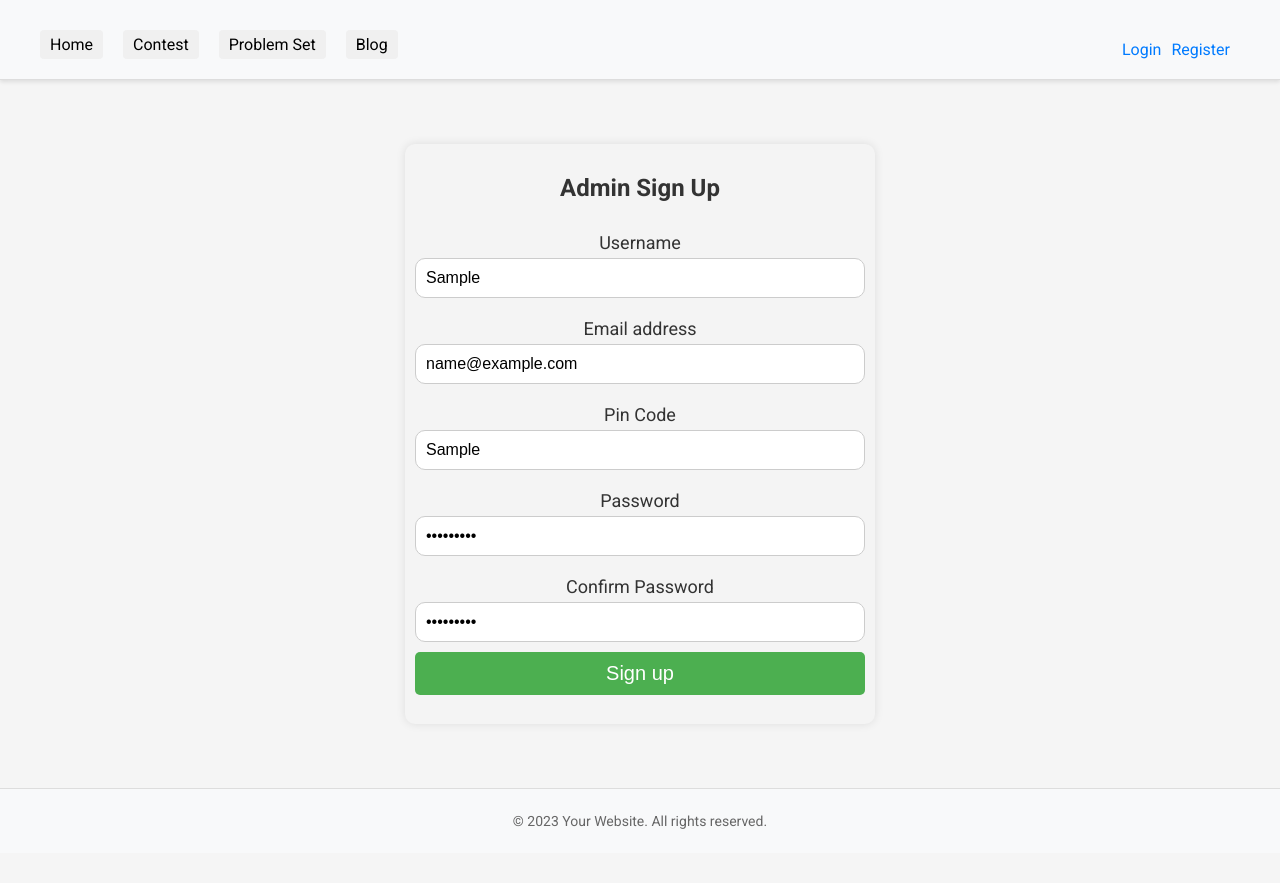
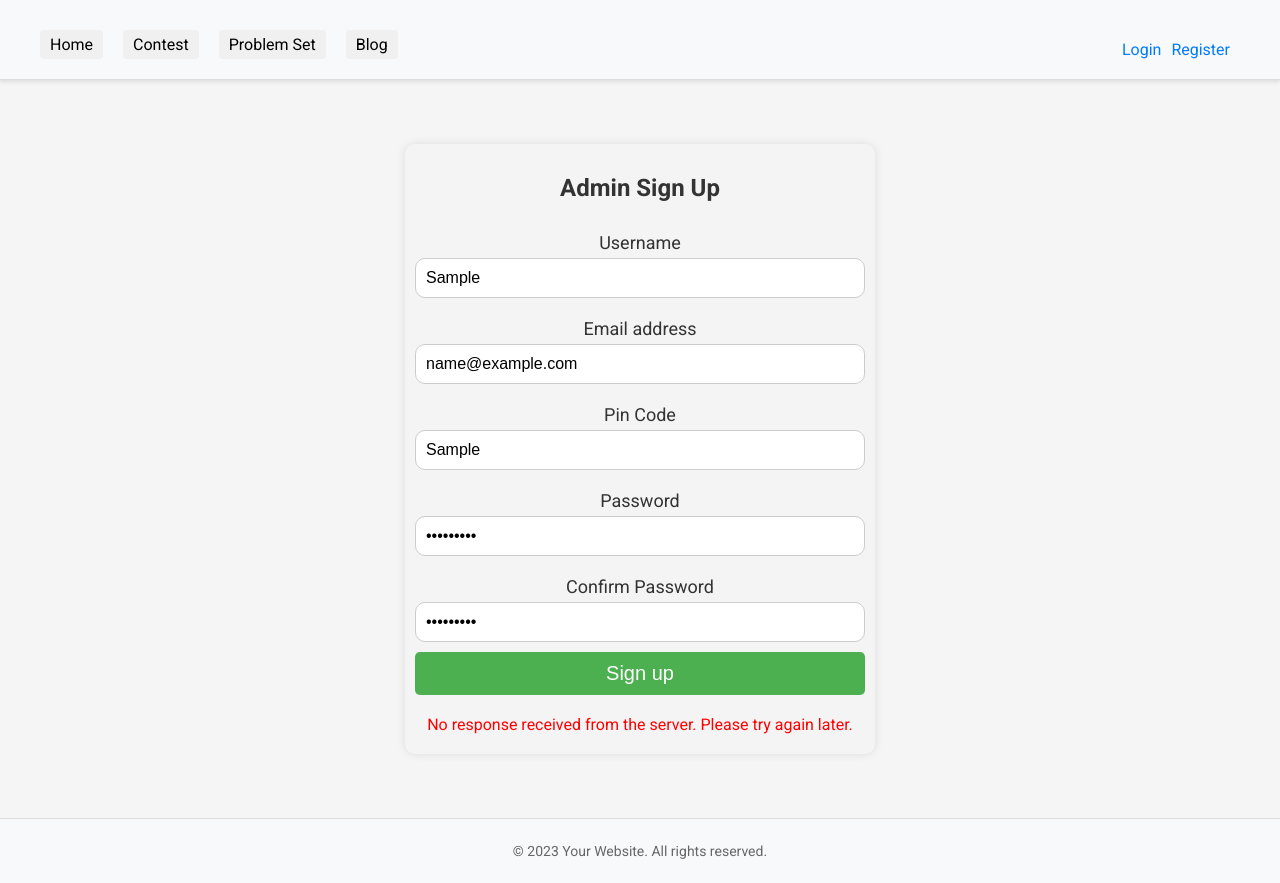
Before and after one commit to UmmeKulsumTumpa/SPL_02, a React (Create React App) app in the folder demo_project/frontend/: page /register/admin in a window 1280 px wide. Both pictures are taken after typing "Sample", "name@example.com", "Sample", "Sample123", "Sample123" into the empty fields and a click on the button "Sign up". Before the commit the page ends 853 px from the top, so only its background shows below. Built offline with nearby package versions, Linux system fonts and the light colour scheme; no server answers.

Commit message:
admin registration with all validation is done

```diff
--- a/demo_project/frontend/src/components/AdminRegistrationPage.js
+++ b/demo_project/frontend/src/components/AdminRegistrationPage.js
@@ -1,15 +1,19 @@
 import React, { useState } from 'react';
 import axios from 'axios';
 import '../styles/AdminRegistrationPage.css';
+import { validateEmail, checkUsernameExists } from '../utils/adminValidation';
+import { useNavigate } from 'react-router-dom';
 
 function AdminRegistrationPage() {
     const [formData, setFormData] = useState({
         username: '',
-        email: '',
         password: '',
         confirmPassword: '',
+        email: '',
         pinCode: ''
     });
+    const [errors, setErrors] = useState({});
+    const navigate = useNavigate();
 
     const handleChange = (e) => {
         const { name, value } = e.target;
@@ -17,27 +21,81 @@ function AdminRegistrationPage() {
             ...formData,
             [name]: value
         });
+        setErrors({
+            ...errors,
+            [name]: ''
+        });
     };
 
     const handleSubmit = async (e) => {
         e.preventDefault();
-        if (formData.password !== formData.confirmPassword) {
-            alert("Passwords do not match");
+        const newErrors = {};
+
+        // Check required fields
+        if (!formData.username) newErrors.username = "Username is required";
+        if (!formData.email) newErrors.email = "Email is required";
+        if (!formData.pinCode) newErrors.pinCode = "Pin code is required";
+        if (!formData.password) newErrors.password = "Password is required";
+        if (!formData.confirmPassword) newErrors.confirmPassword = "Confirm password is required";
+
+        // Validate passwords
+        if (formData.password && formData.password !== formData.confirmPassword) {
+            newErrors.confirmPassword = "Passwords do not match";
+        }
+
+        // Validate email format
+        if (formData.email && !validateEmail(formData.email)) {
+            newErrors.email = "Invalid email format";
+        }
+
+        // Check if username already exists
+        const usernameExists = await checkUsernameExists(formData.username);
+        if (usernameExists) {
+            newErrors.username = "Username already exists";
+        }
+
+        // If there are errors, set the errors state and return
+        if (Object.keys(newErrors).length > 0) {
+            setErrors(newErrors);
             return;
         }
+
+        // Create the data object without confirmPassword
+        const { username, password, email, pinCode } = formData;
+        const data = { username, password, email, pinCode };
+
+        // Submit registration form
         try {
-            const response = await axios.post('http://localhost:8000/api/admin/add', formData);
-            console.log(response.data);
-            // Redirect or display success message
+            const response = await axios.post('http://localhost:8000/api/admin/add', data, {
+                headers: {
+                    'Content-Type': 'application/json' // Specify the content type as JSON
+                },
+            });
+
+            if (response.data.success) {
+                navigate('/'); // Redirect to the homepage on successful registration
+            } else {
+                setErrors({ form: response.data.error || "An error occurred during registration" });
+            }
         } catch (error) {
             console.error(error);
+            if (error.response) {
+                // Server responded with a status other than 2xx
+                setErrors({ form: `Registration failed: ${error.response.data.message || error.response.statusText}` });
+            } else if (error.request) {
+                // Request was made but no response was received
+                setErrors({ form: "No response received from the server. Please try again later." });
+            } else {
+                // Something happened in setting up the request
+                setErrors({ form: "An error occurred during registration. Please try again." });
+            }
         }
     };
 
     return (
         <div className="register-container">
             <h2>Admin Sign Up</h2>
-            <form onSubmit={handleSubmit}>
+            <form onSubmit={handleSubmit} noValidate>
                 <label>Username</label>
                 <input
                     type="text"
@@ -45,8 +103,9 @@ function AdminRegistrationPage() {
                     placeholder="Enter a username..."
                     value={formData.username}
                     onChange={handleChange}
-                    required
                 />
+                {errors.username && <p className="error-message">{errors.username}</p>}
+
                 <label>Email address</label>
                 <input
                     type="email"
@@ -54,8 +113,9 @@ function AdminRegistrationPage() {
                     placeholder="Enter your email address..."
                     value={formData.email}
                     onChange={handleChange}
-                    required
                 />
+                {errors.email && <p className="error-message">{errors.email}</p>}
+
                 <label>Pin Code</label>
                 <input
                     type="text"
@@ -63,8 +123,9 @@ function AdminRegistrationPage() {
                     placeholder="Enter your pin code..."
                     value={formData.pinCode}
                     onChange={handleChange}
-                    required
                 />
+                {errors.pinCode && <p className="error-message">{errors.pinCode}</p>}
+
                 <label>Password</label>
                 <input
                     type="password"
@@ -72,8 +133,9 @@ function AdminRegistrationPage() {
                     placeholder="Enter your password..."
                     value={formData.password}
                     onChange={handleChange}
-                    required
                 />
+                {errors.password && <p className="error-message">{errors.password}</p>}
+
                 <label>Confirm Password</label>
                 <input
                     type="password"
@@ -81,9 +143,11 @@ function AdminRegistrationPage() {
                     placeholder="Enter your password again..."
                     value={formData.confirmPassword}
                     onChange={handleChange}
-                    required
                 />
+                {errors.confirmPassword && <p className="error-message">{errors.confirmPassword}</p>}
+
                 <button type="submit">Sign up</button>
+                {errors.form && <p className="error-message">{errors.form}</p>}
             </form>
         </div>
     );
--- /dev/null
+++ b/demo_project/frontend/src/utils/adminValidation.js
@@ -0,0 +1,19 @@
+import axios from 'axios';
+
+// Validate email format using a regex pattern
+export const validateEmail = (email) => {
+    const emailRegex = /^[^\s@]+@[^\s@]+\.[^\s@]+$/;
+    return emailRegex.test(email);
+};
+
+// Check if username already exists in the database
+export const checkUsernameExists = async (username) => {
+    try {
+        const response = await axios.get(`http://localhost:8000/api/admin/checkUserExist/${username}`);
+        //console.log(response.statusText);
+        return response.data.exists;
+    } catch (error) {
+        console.error("Error checking username:", error);
+        return false;
+    }
+};
```
Also changed, not shown: 2 other files (tests, documents, lock files or other folders).
